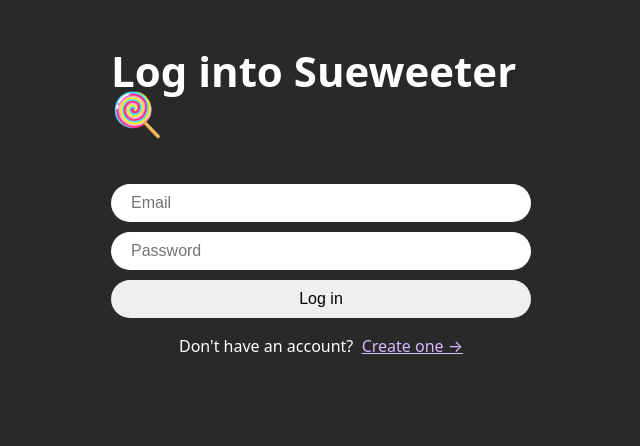
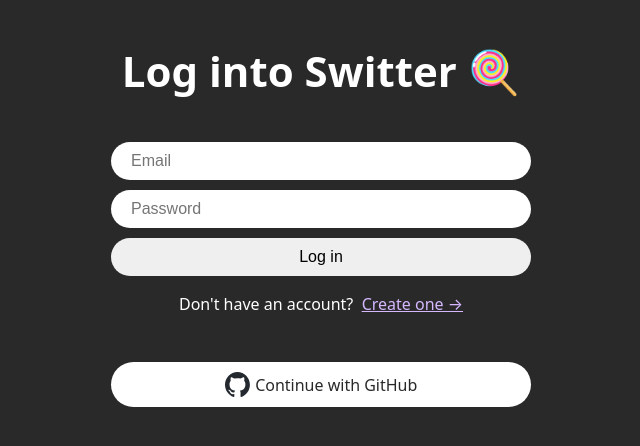
Before and after one commit to feelsuegood/letsue-firebase, a React (Vite) app: page /login in a window 1280 px wide. Shown: the top 446 px of the page, without its empty margins (319-959 px from the left). Built offline with nearby package versions, Linux system fonts and the light colour scheme.

Commit message:
add github auth

```diff
--- a/index.html
+++ b/index.html
@@ -3,7 +3,7 @@
   <head>
     <meta charset="UTF-8" />
     <meta name="viewport" content="width=device-width, initial-scale=1.0" />
-    <title>🍭 Sueweeter</title>
+    <title>🍭 Switter</title>
   </head>
   <body>
     <div id="root"></div>
--- a/src/App.tsx
+++ b/src/App.tsx
@@ -65,6 +65,7 @@
     // wait for firebase
     await auth.authStateReady();
     // setTimeout(() => setLoading(false), 2000);
+
     setLoading(false);
   };
   useEffect(() => {
--- /dev/null
+++ b/src/components/github-btn.tsx
@@ -0,0 +1,50 @@
+import {
+  GithubAuthProvider,
+  signInWithPopup,
+  //   signInWithRedirect,
+} from "firebase/auth";
+import styled from "styled-components";
+import { auth } from "../firebase";
+import { useNavigate } from "react-router-dom";
+// import { useEffect } from "react";
+
+const Button = styled.span`
+  margin-top: 50px;
+  background-color: white;
+  color: #2a292a;
+  width: 100%;
+  font-weight: 500;
+  padding: 10px 20px;
+  border-radius: 50px;
+  border: 0;
+  display: flex;
+  gap: 5px;
+  align-items: center;
+  justify-content: center;
+  cursor: pointer;
+`;
+
+const Logo = styled.img`
+  height: 25px;
+`;
+
+export default function GithubButton() {
+  const navigate = useNavigate();
+  const onClick = async () => {
+    try {
+      const provider = new GithubAuthProvider();
+      await signInWithPopup(auth, provider);
+      //! signInWithRedirect works on deployment env
+      //   await signInWithRedirect(auth, provider);
+      navigate("/");
+    } catch (error) {
+      console.log(error);
+    }
+  };
+  return (
+    <Button onClick={onClick}>
+      <Logo src="/github-logo.svg" />
+      Continue with GitHub
+    </Button>
+  );
+}
--- a/src/routes/create-account.tsx
+++ b/src/routes/create-account.tsx
@@ -1,15 +1,17 @@
 import { createUserWithEmailAndPassword, updateProfile } from "firebase/auth";
 import { useState } from "react";
 import { auth } from "../firebase";
-import { Form, Link, useNavigate } from "react-router-dom";
+import { Link, useNavigate } from "react-router-dom";
 import { FirebaseError } from "firebase/app";
 import {
+  Form,
   Error,
   Input,
   Switcher,
   Title,
   Wrapper,
 } from "../components/auth-component";
+import GithubButton from "../components/github-btn";
 
 // const errors = {
 //   "auth/email-already-in-use": "That email already exists",
@@ -69,7 +71,7 @@
   };
   return (
     <Wrapper>
-      <Title>Join Sueweeter 🍭</Title>
+      <Title>Join Switter 🍭</Title>
       <Form onSubmit={onSubmit}>
         <Input
           onChange={onChange}
@@ -105,6 +107,7 @@
       <Switcher>
         Already have an account?&nbsp;<Link to={"/login"}>Log in &rarr;</Link>
       </Switcher>
+      <GithubButton />
     </Wrapper>
   );
 }
--- a/src/routes/login.tsx
+++ b/src/routes/login.tsx
@@ -11,6 +11,7 @@
   Title,
   Wrapper,
 } from "../components/auth-component";
+import GithubButton from "../components/github-btn";
 
 export default function Login() {
   const navigate = useNavigate();
@@ -55,7 +56,7 @@
   };
   return (
     <Wrapper>
-      <Title>Log into Sueweeter 🍭</Title>
+      <Title>Log into Switter 🍭</Title>
       <Form onSubmit={onSubmit}>
         <Input
           onChange={onChange}
@@ -84,6 +85,7 @@
         Don't have an account? &nbsp;
         <Link to={"/create-account"}>Create one &rarr;</Link>
       </Switcher>
+      <GithubButton />
     </Wrapper>
   );
 }
```
Also changed, not shown: public/github-logo.svg (added), 1 other file (tests, documents, lock files or other folders).
